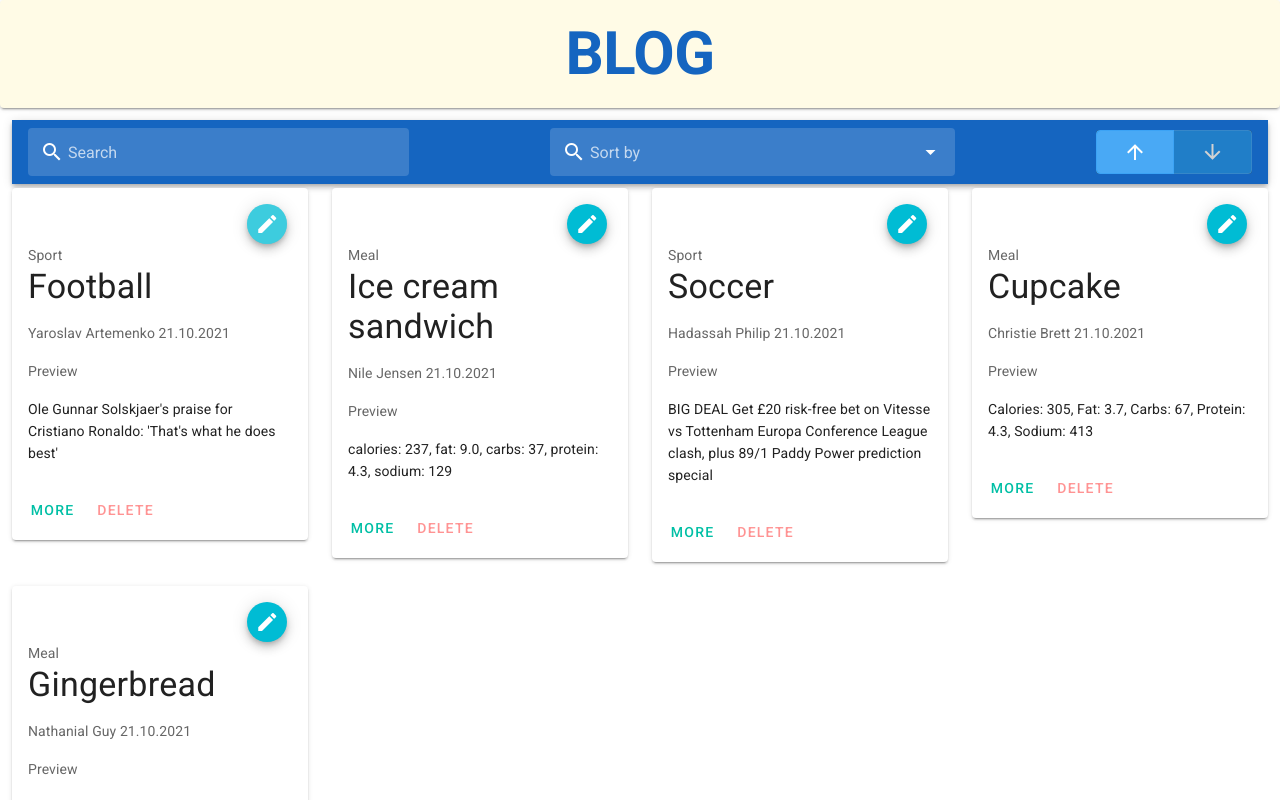
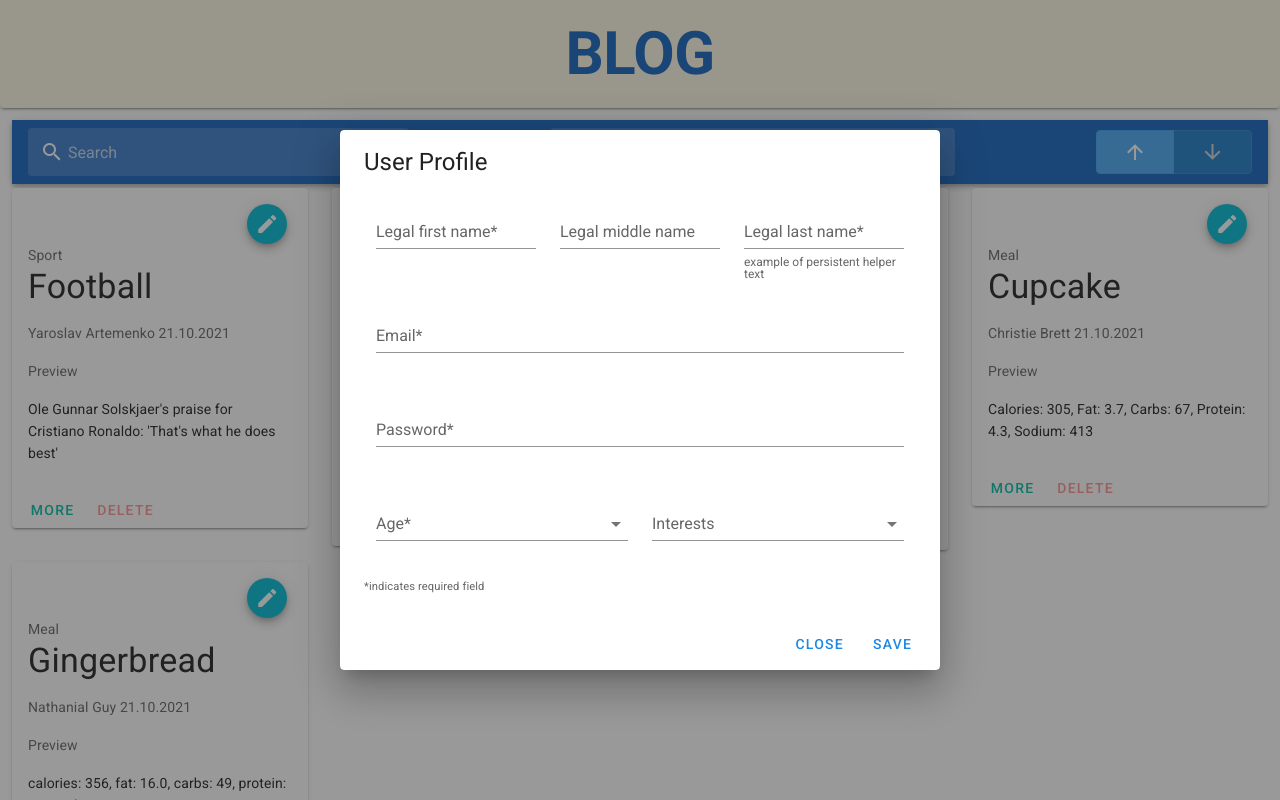
Before and after one commit to YaroslavArtemenko/test_blog, a Vue app in the folder test_blog/: page / in a window 1280 px wide. Both pictures are taken after a click on the button 267 px from the left and 224 px from the top of the page. Shown: the top 800 px of the page. Built offline with nearby package versions, Linux system fonts and the light colour scheme.

Commit message:
added template for edit form

```diff
--- a/test_blog/package.json
+++ b/test_blog/package.json
@@ -10,6 +10,7 @@
   "dependencies": {
     "axios": "^0.23.0",
     "core-js": "^3.6.5",
+    "uuid": "^3.4.0",
     "vue": "^2.6.11",
     "vue-axios": "^3.3.7",
     "vuelidate": "^0.7.6",
--- a/test_blog/src/components/Article.vue
+++ b/test_blog/src/components/Article.vue
@@ -11,6 +11,7 @@
           small
           color="cyan"
           style="left:80%"
+          @click = "dialog = true"
       >
         <v-icon dark>
           mdi-pencil
@@ -69,18 +70,24 @@
         </v-card-actions>
       </v-card>
     </v-expand-transition>
+    <EditForm v-bind:dialog="dialog" v-bind:article="item"></EditForm>
   </v-card>
+
 </template>
 
 <script>
 import {mapActions} from "vuex";
 import {DELETE_ARTICLE} from "../store";
+import EditForm from "./EditForm";
+
 
 export default {
   name: "Article",
+  components: {EditForm},
   data: () => ({
     reveal: false,
-    loading: false
+    loading: false,
+    dialog: false
   }),
   methods: {
     remove() {
--- /dev/null
+++ b/test_blog/src/components/EditForm.vue
@@ -0,0 +1,134 @@
+<template>
+  <v-row justify="center">
+    <v-dialog
+        v-model="dialog"
+        persistent
+        max-width="600px"
+    >
+      <v-card>
+        <v-card-title>
+          <span class="text-h5">User Profile</span>
+        </v-card-title>
+        <v-card-text>
+          <v-container>
+            <v-row>
+              <v-col
+                  cols="12"
+                  sm="6"
+                  md="4"
+              >
+                <v-text-field
+                    label="Legal first name*"
+                    required
+                ></v-text-field>
+              </v-col>
+              <v-col
+                  cols="12"
+                  sm="6"
+                  md="4"
+              >
+                <v-text-field
+                    label="Legal middle name"
+                    hint="example of helper text only on focus"
+                ></v-text-field>
+              </v-col>
+              <v-col
+                  cols="12"
+                  sm="6"
+                  md="4"
+              >
+                <v-text-field
+                    label="Legal last name*"
+                    hint="example of persistent helper text"
+                    persistent-hint
+                    required
+                ></v-text-field>
+              </v-col>
+              <v-col cols="12">
+                <v-text-field
+                    label="Email*"
+                    required
+                ></v-text-field>
+              </v-col>
+              <v-col cols="12">
+                <v-text-field
+                    label="Password*"
+                    type="password"
+                    required
+                ></v-text-field>
+              </v-col>
+              <v-col
+                  cols="12"
+                  sm="6"
+              >
+                <v-select
+                    :items="['0-17', '18-29', '30-54', '54+']"
+                    label="Age*"
+                    required
+                ></v-select>
+              </v-col>
+              <v-col
+                  cols="12"
+                  sm="6"
+              >
+                <v-autocomplete
+                    :items="['Skiing', 'Ice hockey', 'Soccer', 'Basketball', 'Hockey', 'Reading', 'Writing', 'Coding', 'Basejump']"
+                    label="Interests"
+                    multiple
+                ></v-autocomplete>
+              </v-col>
+            </v-row>
+          </v-container>
+          <small>*indicates required field</small>
+        </v-card-text>
+        <v-card-actions>
+          <v-spacer></v-spacer>
+          <v-btn
+              color="blue darken-1"
+              text
+              @click="dialog = false"
+          >
+            Close
+          </v-btn>
+          <v-btn
+              color="blue darken-1"
+              text
+              @click="updateArticle"
+          >
+            Save
+          </v-btn>
+        </v-card-actions>
+      </v-card>
+    </v-dialog>
+  </v-row>
+</template>
+
+<script>
+import {UPDATE_ARTICLE} from "../store";
+export default {
+  name: "EditForm",
+  props: ['dialog', 'article'],
+  data: () => ({
+    category: '',
+    name: '',
+    title: '',
+    previewText: '',
+    mainText: '',
+  }),
+  methods: {
+    updateArticle() {
+      this.$store.commit(UPDATE_ARTICLE, {...this.props.article,
+        category: this.category,
+        name: this.name,
+        previewText: this.previewText,
+        author: this.author,
+        date: new Date(),
+        mainText: this.mainText})
+    }
+  },
+}
+</script>
+
+<style scoped>
+
+</style>
--- a/test_blog/src/components/NewPost.vue
+++ b/test_blog/src/components/NewPost.vue
@@ -41,13 +41,13 @@
     ></v-text-field>
 
     <v-text-field
-        v-model="preview"
+        v-model="previewText"
         :error-messages="previewErrors"
         :counter="300"
         label="Preview"
         required
-        @input="$v.preview.$touch()"
-        @blur="$v.preview.$touch()"
+        @input="$v.previewText.$touch()"
+        @blur="$v.previewText.$touch()"
     ></v-text-field>
 
     <v-text-field
@@ -84,6 +84,9 @@
 <script>
 import { validationMixin } from 'vuelidate'
 import { required, minLength, maxLength } from 'vuelidate/lib/validators'
+import {CREATE_ARTICLE} from "../store";
+
+import { v4 as uuidv4 } from 'uuid';
 
 export default {
   name: "NewPost",
@@ -93,7 +96,7 @@ export default {
     category: { required, minLength:minLength(3), maxLength:maxLength(15) },
     name: { required, minLength: minLength(3), maxLength: maxLength(15) },
     title: {required, minLength: minLength(3),  maxLength: maxLength(15)},
-    preview: {required, minLength:minLength(10), maxLength: maxLength(300)},
+    previewText: {required, minLength:minLength(10), maxLength: maxLength(300)},
     mainText: {required, minLength:minLength(10), maxLength:maxLength(1000)},
 
     checkbox: {
@@ -107,7 +110,7 @@ export default {
     category: '',
     name: '',
     title: '',
-    preview: '',
+    previewText: '',
     mainText: '',
     select: null,
       // items: [
@@ -153,15 +156,15 @@ export default {
     },
     previewErrors () {
       const errors = []
-      if (!this.$v.preview.$dirty) return errors
-      !this.$v.preview.minLength && errors.push('Preview must be at least 10 characters')
-      !this.$v.preview.maxLength && errors.push('Preview must be at most 300 characters long')
-      !this.$v.preview.required && errors.push('Preview is required')
+      if (!this.$v.previewText.$dirty) return errors
+      !this.$v.previewText.minLength && errors.push('Preview must be at least 10 characters')
+      !this.$v.previewText.maxLength && errors.push('Preview must be at most 300 characters long')
+      !this.$v.previewText.required && errors.push('Preview is required')
       return errors
     },
     mainTextErrors () {
       const errors = []
-      if (!this.$v.preview.$dirty) return errors
+      if (!this.$v.mainText.$dirty) return errors
       !this.$v.mainText.minLength && errors.push('Main text must be at least 10 characters')
       !this.$v.mainText.maxLength && errors.push('Main text must be at most 1000 characters long')
       !this.$v.mainText.required && errors.push('Text is required')
@@ -172,13 +175,23 @@ export default {
   methods: {
     submit () {
       this.$v.$touch()
+      this.$store.commit(CREATE_ARTICLE,         {
+        id: uuidv4(),
+        category: this.category,
+        name: this.name,
+        previewText: this.previewText,
+        author: this.author,
+        date: new Date(),
+        mainText: this.mainText
+      },
+      this.clear());
     },
     clear () {
       this.$v.$reset()
       this.category = ''
       this.name = ''
       this.title = ''
-      this.preview = ''
+      this.previewText = ''
       this.mainText = ''
       this.select = null
       this.checkbox = false
```
Also changed, not shown: 1 other file (tests, documents, lock files or other folders).
